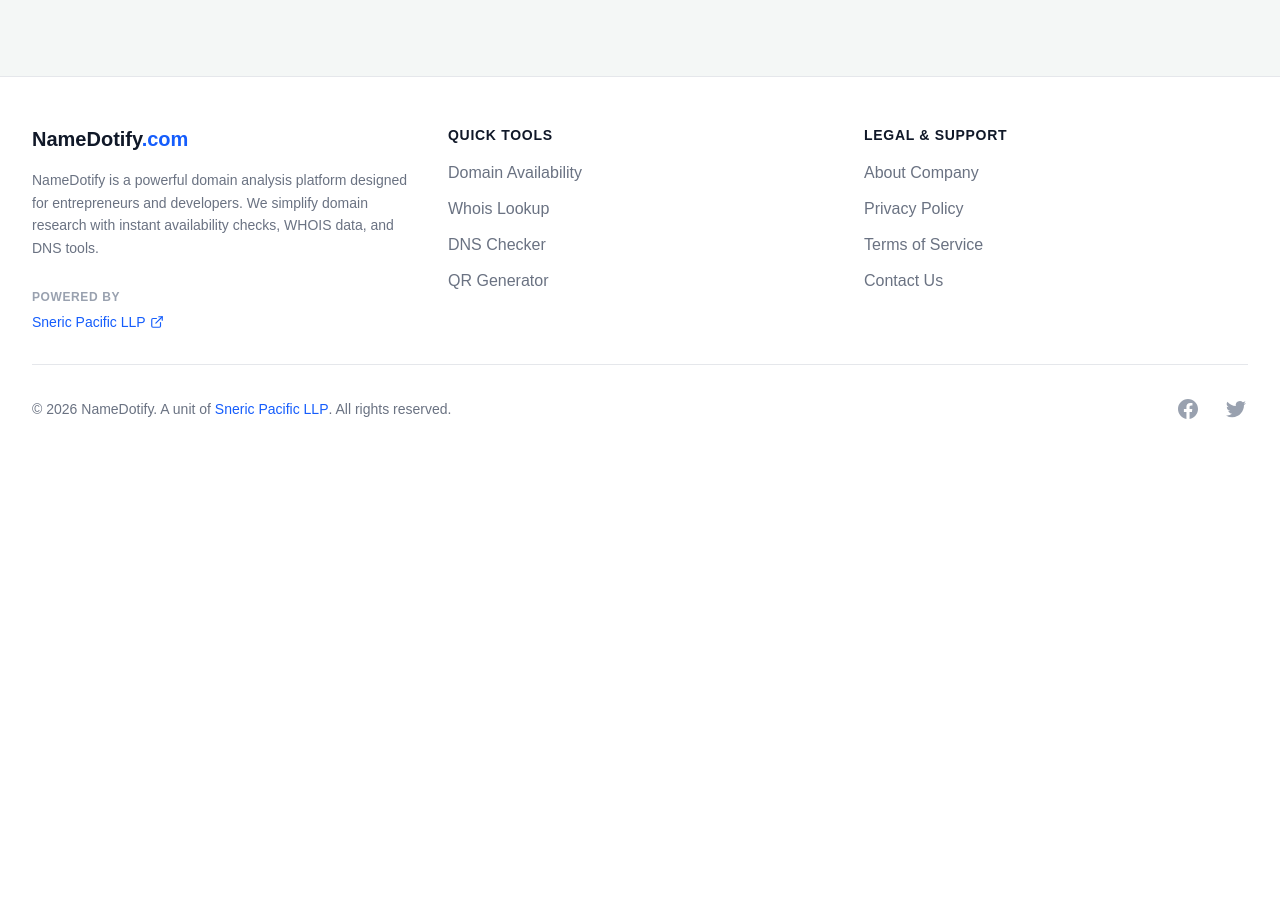
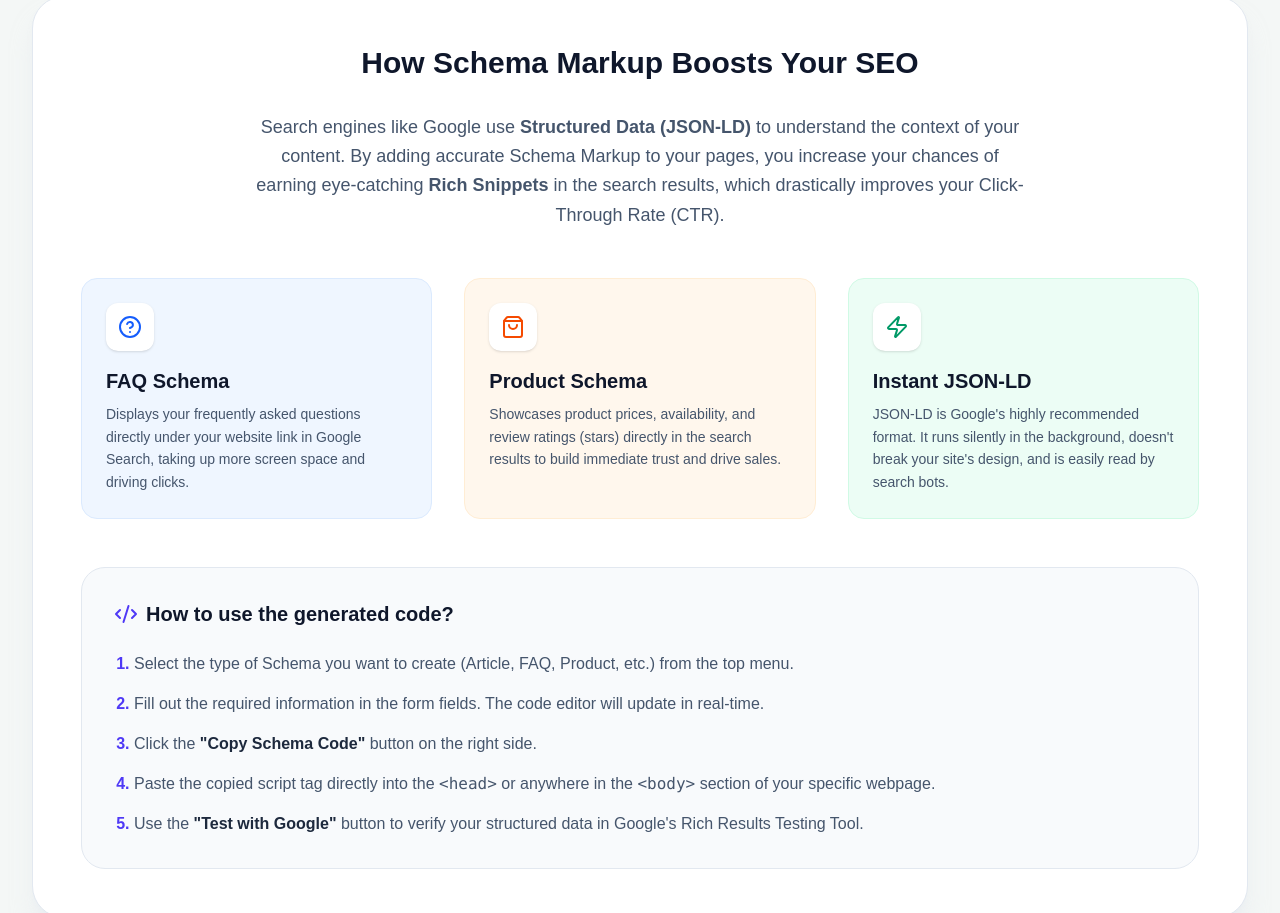
Before and after one commit to ashishjacob786/namedotify, a Next.js app: page /schema-generator in a window 1280 px wide. Shown: the part 1176-2089 px from the top of the page. Before the commit the page ends 1645 px from the top, so only its background shows below. Built offline with nearby package versions, Linux system fonts and the light colour scheme.

Commit message:
Added Speed Test Tool

```diff
--- a/src/app/schema-generator/SchemaClient.js
+++ b/src/app/schema-generator/SchemaClient.js
@@ -4,7 +4,8 @@ import {
   Code2, Copy, CheckCircle, ExternalLink,
   FileText, HelpCircle, ShoppingBag, Store,
   User, Building2, Plus, Trash2, LayoutTemplate,
-  Globe, Image as ImageIcon, Briefcase, MapPin, Star
+  Globe, Image as ImageIcon, Briefcase, MapPin, Star,
+  Zap
 } from 'lucide-react';
 
 export default function SchemaClient() {
@@ -130,7 +131,7 @@ export default function SchemaClient() {
     const rawCode = `<script type="application/ld+json">\n${JSON.stringify(schemaObj, null, 2)}\n</script>`;
     setGeneratedCode(rawCode);
 
-    // FIX: Safely escape HTML tags before setting innerHTML so the script tags actually display!
+    // Safely escape HTML tags before setting innerHTML
     let safeHtml = rawCode.replace(/</g, '&lt;').replace(/>/g, '&gt;');
 
     // Custom Syntax Highlighting (Regex)
@@ -410,7 +411,7 @@ export default function SchemaClient() {
                         <div className="w-10"></div> {/* Spacer */}
                     </div>
 
-                    {/* Code Display Area (Fixed Black Screen Issue) */}
+                    {/* Code Display Area */}
                     <div className="flex-1 overflow-auto custom-scroll relative p-6">
                         {/* Floating Copy Button inside Editor */}
                         <button
@@ -453,6 +454,45 @@ export default function SchemaClient() {
             </div>
         </div>
 
+        {/* --- SEO ARTICLE & CONTENT --- */}
+        <article className="bg-white rounded-[2rem] p-8 md:p-12 shadow-xl shadow-slate-200/50 border border-slate-200 mt-16 prose prose-indigo max-w-none">
+            <h2 className="text-3xl font-bold text-slate-900 mb-8 text-center">How Schema Markup Boosts Your SEO</h2>
+            <p className="text-slate-600 leading-relaxed text-lg text-center max-w-3xl mx-auto mb-12">
+                Search engines like Google use <strong>Structured Data (JSON-LD)</strong> to understand the context of your content. By adding accurate Schema Markup to your pages, you increase your chances of earning eye-catching <strong>Rich Snippets</strong> in the search results, which drastically improves your Click-Through Rate (CTR).
+            </p>
+
+            <div className="grid grid-cols-1 md:grid-cols-3 gap-8 not-prose mb-12">
+                <div className="p-6 bg-blue-50 rounded-2xl border border-blue-100 hover:shadow-md transition duration-300">
+                    <div className="w-12 h-12 bg-white rounded-xl flex items-center justify-center text-blue-600 shadow-sm mb-4"><HelpCircle size={24}/></div>
+                    <h3 className="font-bold text-slate-900 text-xl mb-2">FAQ Schema</h3>
+                    <p className="text-slate-600 text-sm leading-relaxed">Displays your frequently asked questions directly under your website link in Google Search, taking up more screen space and driving clicks.</p>
+                </div>
+                <div className="p-6 bg-orange-50 rounded-2xl border border-orange-100 hover:shadow-md transition duration-300">
+                    <div className="w-12 h-12 bg-white rounded-xl flex items-center justify-center text-orange-600 shadow-sm mb-4"><ShoppingBag size={24}/></div>
+                    <h3 className="font-bold text-slate-900 text-xl mb-2">Product Schema</h3>
+                    <p className="text-slate-600 text-sm leading-relaxed">Showcases product prices, availability, and review ratings (stars) directly in the search results to build immediate trust and drive sales.</p>
+                </div>
+                <div className="p-6 bg-emerald-50 rounded-2xl border border-emerald-100 hover:shadow-md transition duration-300">
+                    <div className="w-12 h-12 bg-white rounded-xl flex items-center justify-center text-emerald-600 shadow-sm mb-4"><Zap size={24}/></div>
+                    <h3 className="font-bold text-slate-900 text-xl mb-2">Instant JSON-LD</h3>
+                    <p className="text-slate-600 text-sm leading-relaxed">JSON-LD is Google's highly recommended format. It runs silently in the background, doesn't break your site's design, and is easily read by search bots.</p>
+                </div>
+            </div>
+
+            <div className="bg-slate-50 p-8 rounded-3xl border border-slate-200 not-prose">
+                <h3 className="text-xl font-bold text-slate-900 mb-6 flex items-center gap-2">
+                    <Code2 className="text-indigo-600"/> How to use the generated code?
+                </h3>
+                <ol className="list-decimal pl-5 space-y-4 text-slate-600 marker:text-indigo-600 marker:font-bold">
+                    <li>Select the type of Schema you want to create (Article, FAQ, Product, etc.) from the top menu.</li>
+                    <li>Fill out the required information in the form fields. The code editor will update in real-time.</li>
+                    <li>Click the <strong className="text-slate-800">"Copy Schema Code"</strong> button on the right side.</li>
+                    <li>Paste the copied script tag directly into the <code>&lt;head&gt;</code> or anywhere in the <code>&lt;body&gt;</code> section of your specific webpage.</li>
+                    <li>Use the <strong className="text-slate-800">"Test with Google"</strong> button to verify your structured data in Google's Rich Results Testing Tool.</li>
+                </ol>
+            </div>
+        </article>
+
       </div>
 
       {/* Global CSS for Form Inputs and Scrollbars */}
```
